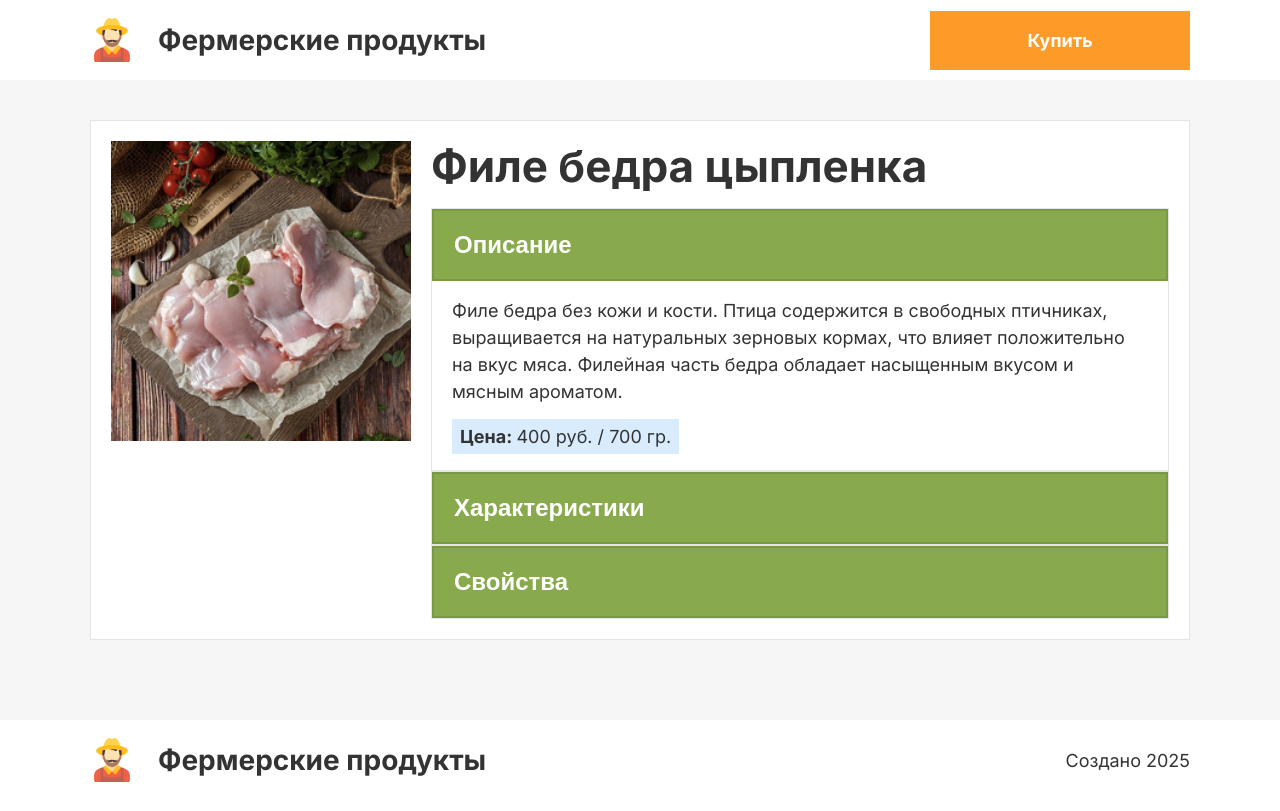
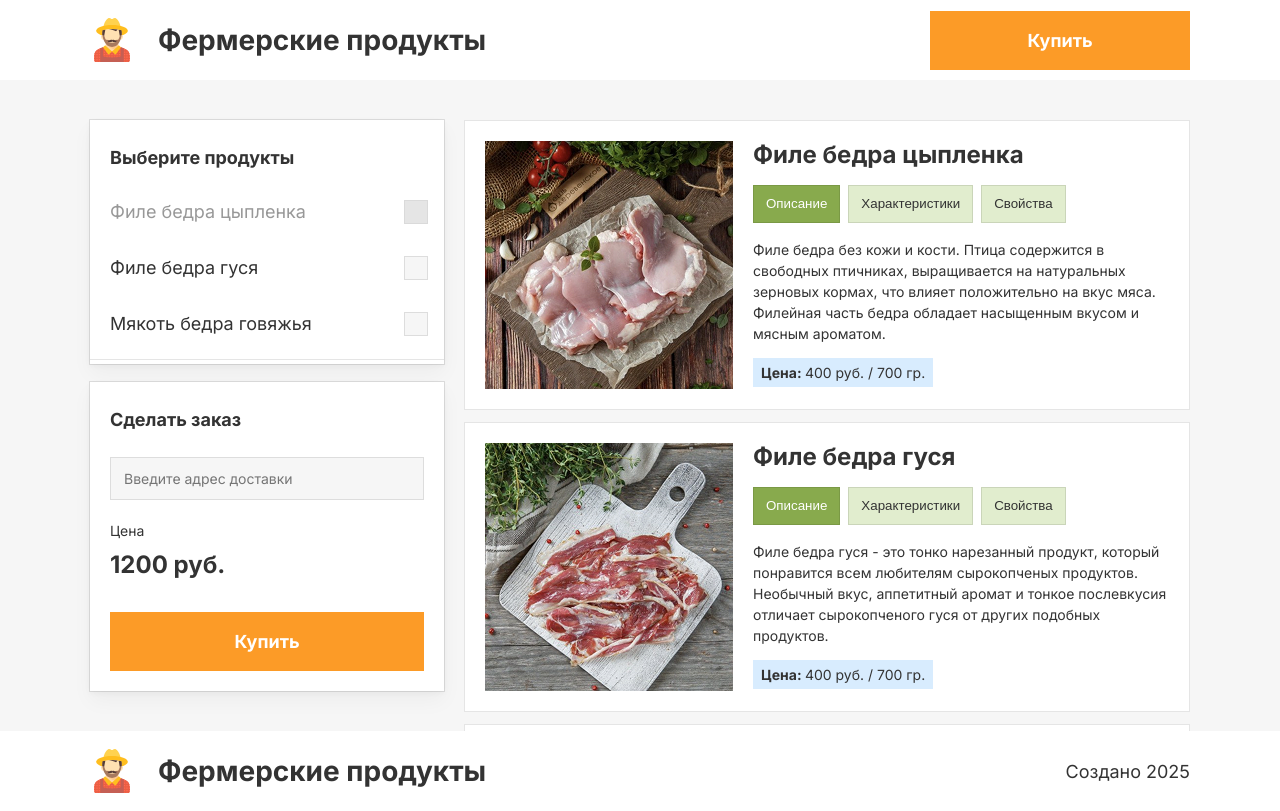
Before and after one commit to vikkont79/farm-products-shop, a React (Vite) app: page / in a window 1280 px wide. Built offline with nearby package versions, Linux system fonts and the light colour scheme.

Commit message:
Вынес из компонента ProductCard всю логику в кастомный хук В самом хуке мемоизировал вычисление данных для вкладок на основе созданной утилиты

```diff
--- a/src/app/App.jsx
+++ b/src/app/App.jsx
@@ -1,15 +1,15 @@
 //import { MainPage } from '@/pages/main';
-//import { StorePage } from '@/pages/store';
+import { StorePage } from '@/pages/store';
 import { Layout } from '@/widgets/layout';
 import { GlobalStyle } from './styles/App.js';
-import { ProductPage } from '@/pages/product';
+//import { ProductPage } from '@/pages/product';
 
 function App() {
   return (
     <>
     <GlobalStyle />
     <Layout>
-      <ProductPage />
+      <StorePage />
     </Layout>
     </>
   )
--- a/src/widgets/product-card/lib/index.js
+++ b/src/widgets/product-card/lib/index.js
@@ -1,2 +1,4 @@
-export { PageProvider } from './PageContext/PageContext';
-export { usePageContext } from './PageContext/usePageContext';
+export { PageProvider } from './page-context/page-context';
+export { usePageContext } from './page-context/use-page-context';
+export { createItems } from './product-data/create-items';
+export { useProductCard } from './product-data/use-product-card';
--- a/src/widgets/product-card/lib/PageContext/usePageContext.js
+++ b/src/widgets/product-card/lib/page-context/use-page-context.js
@@ -1,5 +1,5 @@
 import { useContext } from 'react';
-import { PageContext } from './PageContext';
+import { PageContext } from './page-context';
 
 const usePageContext = () => useContext(PageContext);
 
--- /dev/null
+++ b/src/widgets/product-card/lib/product-data/create-items.jsx
@@ -0,0 +1,24 @@
+import { Description, Specifications, Properties } from '../../ui';
+
+const createItems = (productData) => {
+  const { description, specifications, properties } = productData;
+  return [
+    {
+      key: 'description',
+      title: description.title,
+      content: <Description description={description} />,
+    },
+    {
+      key: 'specifications',
+      title: specifications.title,
+      content: <Specifications specifications={specifications} />,
+    },
+    {
+      key: 'properties',
+      title: properties.title,
+      content: <Properties properties={properties} />,
+    },
+  ].filter(Boolean);
+};
+
+export { createItems };
--- /dev/null
+++ b/src/widgets/product-card/lib/product-data/use-product-card.js
@@ -0,0 +1,23 @@
+import { useMemo } from 'react';
+import { createItems } from './create-items';
+
+const useProductCard = (props) => {
+  const { title, image, description, specifications, properties, isPage } = props;
+
+  const items = useMemo(() => {
+    return createItems({
+    description,
+    specifications,
+    properties
+    });
+  }, [description, specifications, properties]);
+
+  return {
+    title,
+    image,
+    items,
+    isPage,
+  };
+};
+
+export { useProductCard };
--- a/src/widgets/product-card/ui/ProductCard/ProductCard.jsx
+++ b/src/widgets/product-card/ui/ProductCard/ProductCard.jsx
@@ -1,31 +1,11 @@
 import { Tabs } from '../Tabs/Tabs';
 import { CardImage, CardContent, CardLink, CardTitle, StyledCard } from './styles';
 import { TitleSize } from '@/shared/ui';
-import { Description } from '../Description/Description';
-import { Specifications } from '../Specifications/Specifications';
-import { Properties } from '../Properties/Properties';
 import { Accordion } from '../Accordion/Accordion';
-import { PageProvider } from '../../lib';
+import { PageProvider, useProductCard } from '../../lib';
 
-function ProductCard({ title, image, description, specifications, properties, isPage }) {
-
-  const items = [
-    {
-      key: 'description',
-      title: description.title,
-      content: <Description description={description} />,
-    },
-    {
-      key: 'specifications',
-      title: specifications.title,
-      content: <Specifications specifications={specifications} />,
-    },
-    {
-      key: 'properties',
-      title: properties.title,
-      content: <Properties properties={properties} />,
-    },
-  ].filter(Boolean);
+function ProductCard(props) {
+  const { title, image, items, isPage } = useProductCard(props);
 
   return (
     <PageProvider isPage={isPage}>
--- a/src/widgets/product-card/ui/index.js
+++ b/src/widgets/product-card/ui/index.js
@@ -1 +1,4 @@
 export { ProductCard } from './ProductCard/ProductCard';
+export { Description } from './Description/Description';
+export { Properties } from './Properties/Properties';
+export { Specifications } from './Specifications/Specifications';
```
Also changed, not shown: src/widgets/product-card/lib/page-context/page-context.jsx (renamed from src/widgets/product-card/lib/PageContext/PageContext.jsx).
